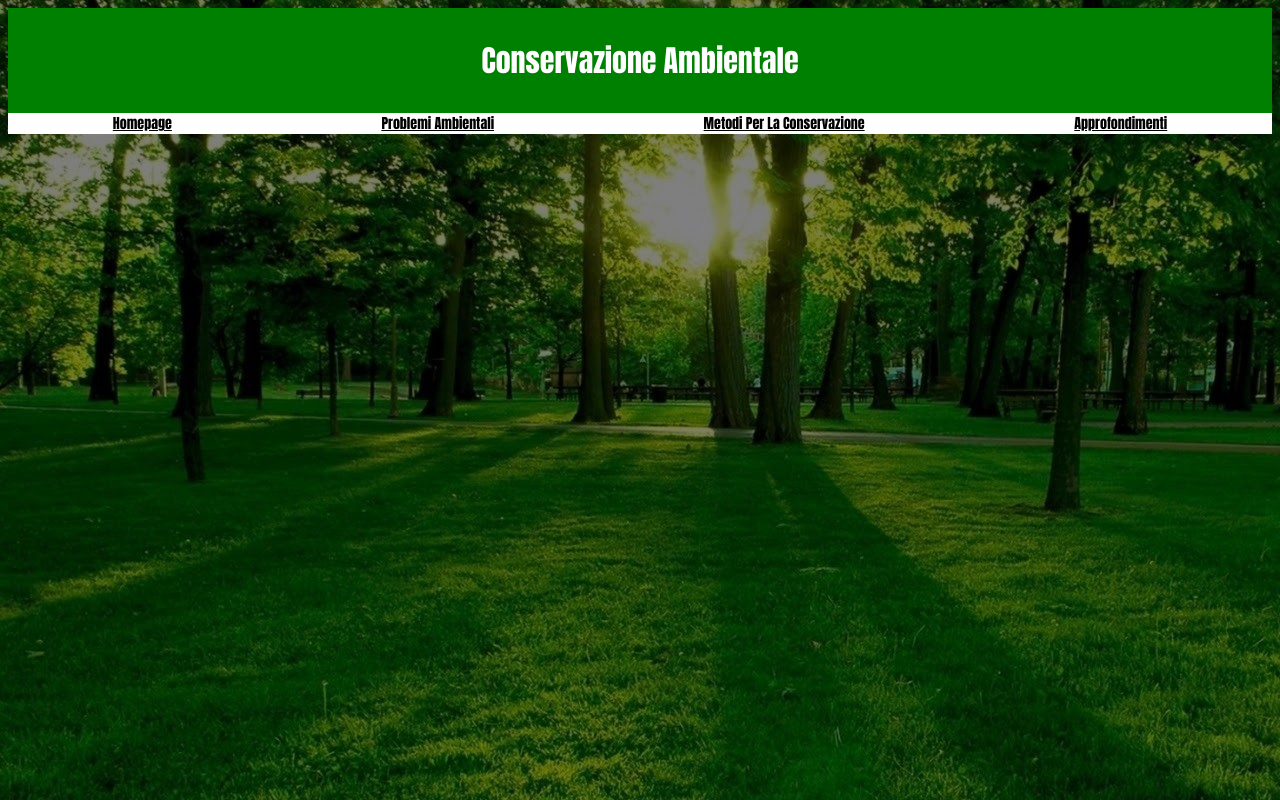
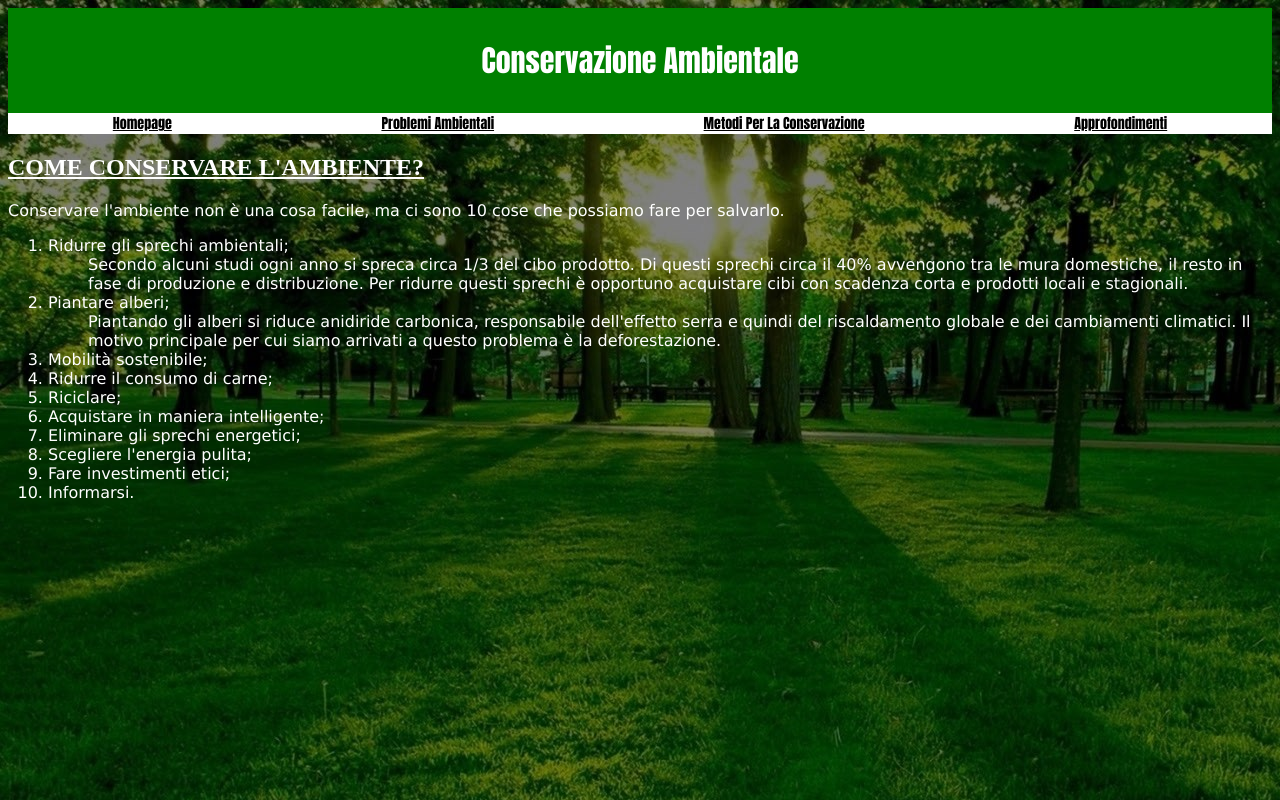
Before and after one commit to gaiagiachero/conservazione_ambientale, a plain HTML site: page conservazione.html in a window 1280 px wide. Drawn offline with Linux system fonts and the light colour scheme.

Commit message:
modifica_conservazione

```diff
--- a/conservazione.html
+++ b/conservazione.html
@@ -15,5 +15,24 @@
             <a href="conservazione.html">Metodi Per La Conservazione</a>
             <a href="approfondimenti.html">Approfondimenti</a>
         </nav>
+        <h2>COME CONSERVARE L'AMBIENTE?</h2>
+        <p>Conservare l'ambiente non è una cosa facile, ma ci sono 10 cose che possiamo fare per salvarlo. </p>
+            <ol>
+                <li>Ridurre gli sprechi ambientali;</li>
+                <dd>Secondo alcuni studi ogni anno si spreca circa 1/3 del cibo prodotto. Di questi sprechi circa il 40%
+                    avvengono tra le mura domestiche, il resto in fase di produzione e distribuzione. Per ridurre questi sprechi
+                    è opportuno acquistare cibi con scadenza corta e prodotti locali e stagionali.</dd>
+                <li>Piantare alberi;</li>
+                <dd>Piantando gli alberi si riduce anidiride carbonica, responsabile dell'effetto serra e quindi del riscaldamento
+                    globale e dei cambiamenti climatici. Il motivo principale per cui siamo arrivati a questo problema è la deforestazione. </dd>
+                <li>Mobilità sostenibile;</li>
+                <li>Ridurre il consumo di carne;</li>
+                <li>Riciclare;</li>
+                <li>Acquistare in maniera intelligente;</li>
+                <li>Eliminare gli sprechi energetici;</li>
+                <li>Scegliere l'energia pulita;</li>
+                <li>Fare investimenti etici;</li>
+                <li>Informarsi.</li>
+            </ol>
     </body>
 </html>
--- a/mio_stile.css
+++ b/mio_stile.css
@@ -30,3 +30,8 @@ ul li {list-style-type: circle;
     font-size: 16px;
     color: white;
     }
+
+ol li, dd {font-family: Verdana, Geneva, Tahoma, sans-serif;
+    font-size: 16px;
+    color: white;
+    }
```
Also changed, not shown: problemi_ambientali.html (+5 -5 lines).
